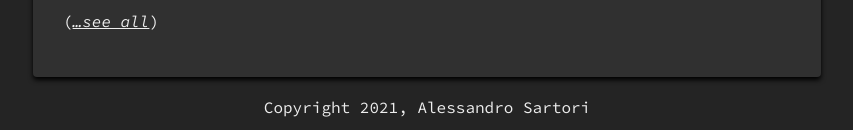
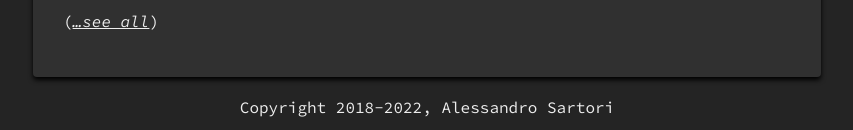
Before and after one commit to AlexSartori/alexsartori.github.io, a Jekyll site: the page built from index.md, in a window 1280 px wide. Shown: the part 1423-1553 px from the top of the page, without its empty margins (213-1066 px from the left). Built offline with Jekyll 4.4.1, drawn with Linux system fonts in a browser that asks for light colours; emoji names are drawn with the system emoji font.

Commit message:
Update copyright notice in footer

```diff
--- a/_includes/footer.html
+++ b/_includes/footer.html
@@ -1,3 +1,3 @@
 <p style="text-align:center">
-    Copyright 2021, Alessandro Sartori
+    Copyright 2018-2022, Alessandro Sartori
 </p>
```
